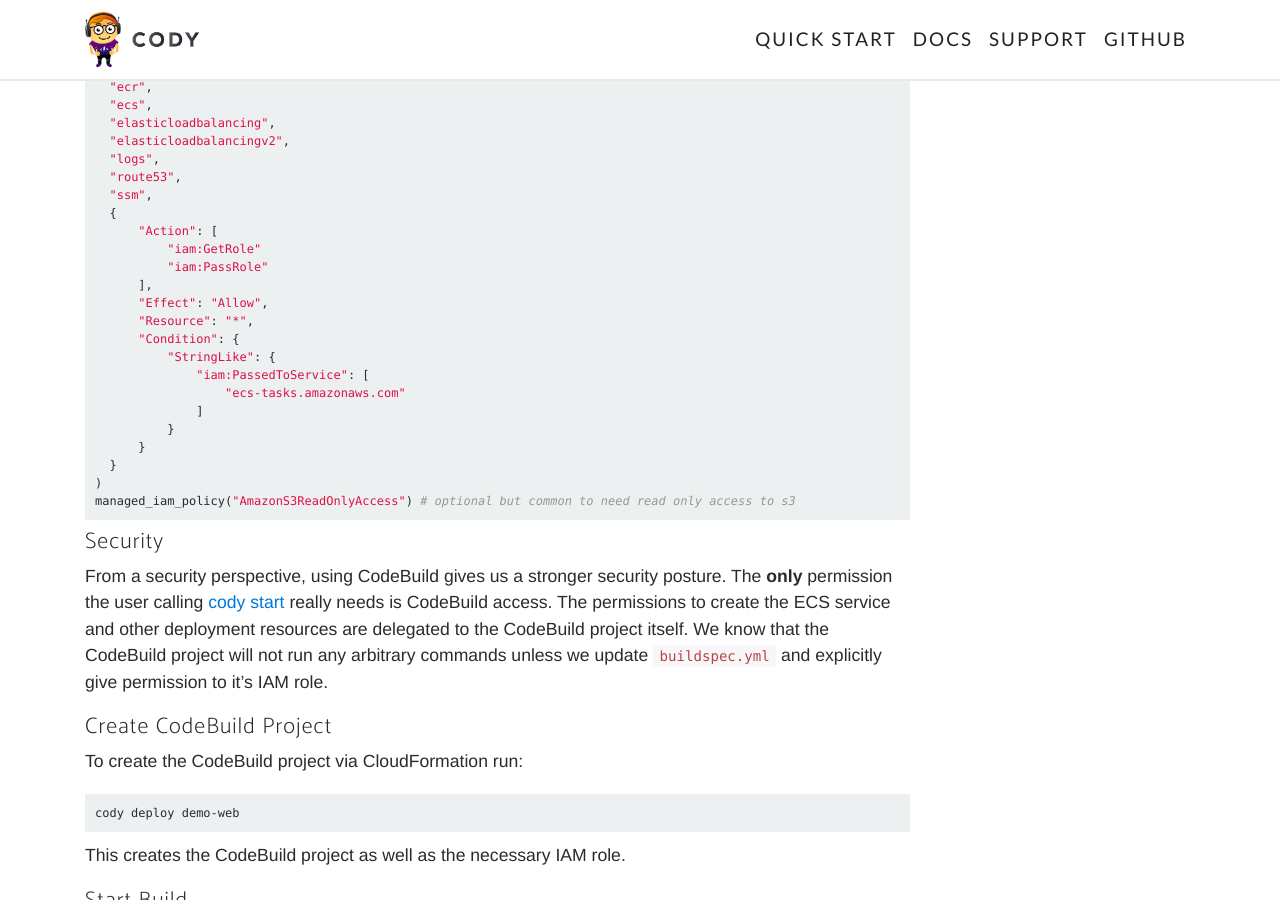
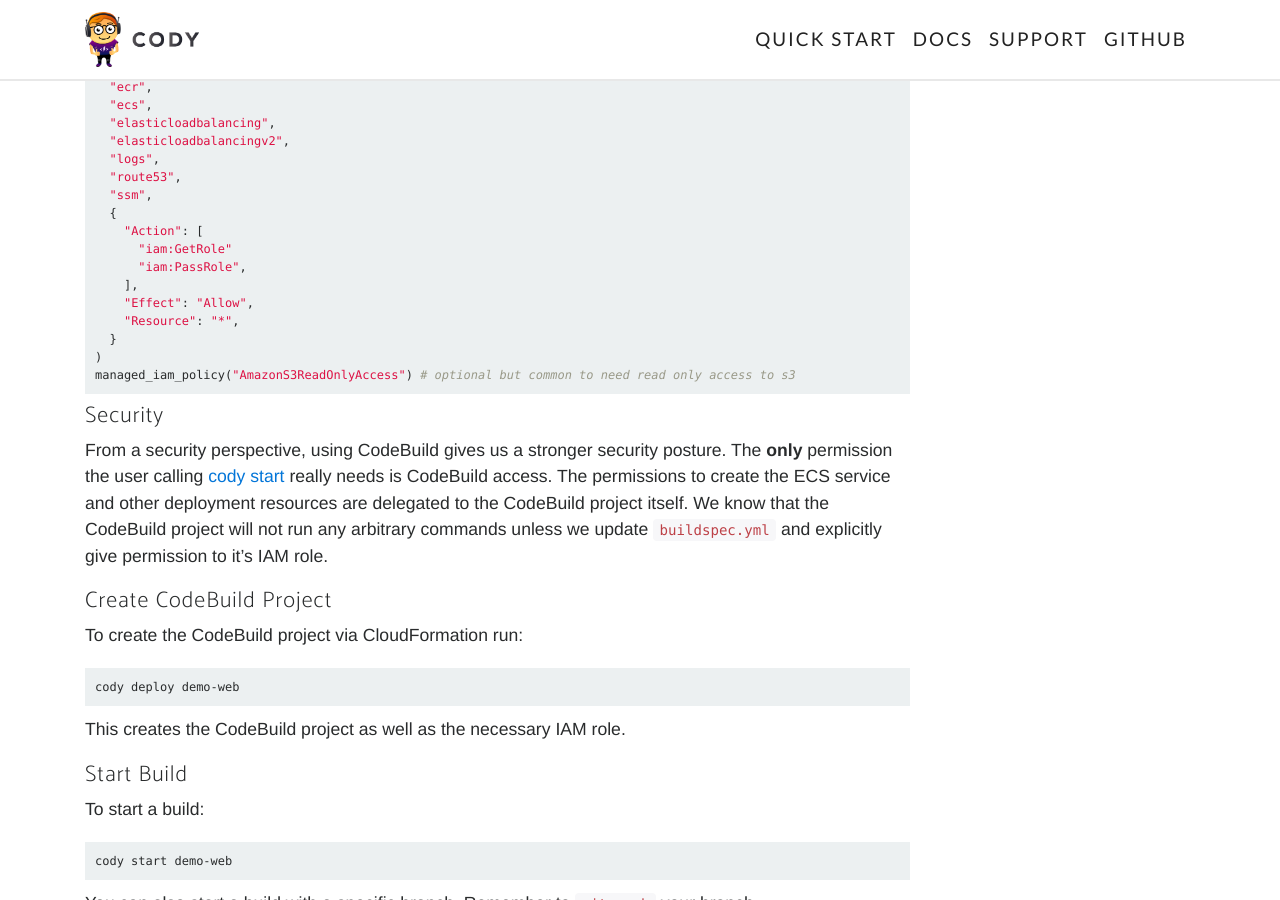
Before and after one commit to boltops-tools/cody, a Jekyll site: the page built from docs/_docs/examples/ecs.md, in a window 1280 px wide and 900 px high, scrolled down 1514 px. Built offline with Jekyll 4.4.1, drawn with Linux system fonts in a browser that asks for light colours; some web fonts are replaced.

Commit message:
docs: fix ecs permission, add iam:GetRole

```diff
--- a/docs/_docs/examples/ecs.md
+++ b/docs/_docs/examples/ecs.md
@@ -78,19 +78,12 @@
   "route53",
   "ssm",
   {
-      "Action": [
-          "iam:GetRole"
-          "iam:PassRole"
-      ],
-      "Effect": "Allow",
-      "Resource": "*",
-      "Condition": {
-          "StringLike": {
-              "iam:PassedToService": [
-                  "ecs-tasks.amazonaws.com"
-              ]
-          }
-      }
+    "Action": [
+      "iam:GetRole"
+      "iam:PassRole",
+    ],
+    "Effect": "Allow",
+    "Resource": "*",
   }
 )
 managed_iam_policy("AmazonS3ReadOnlyAccess") # optional but common to need read only access to s3
```
